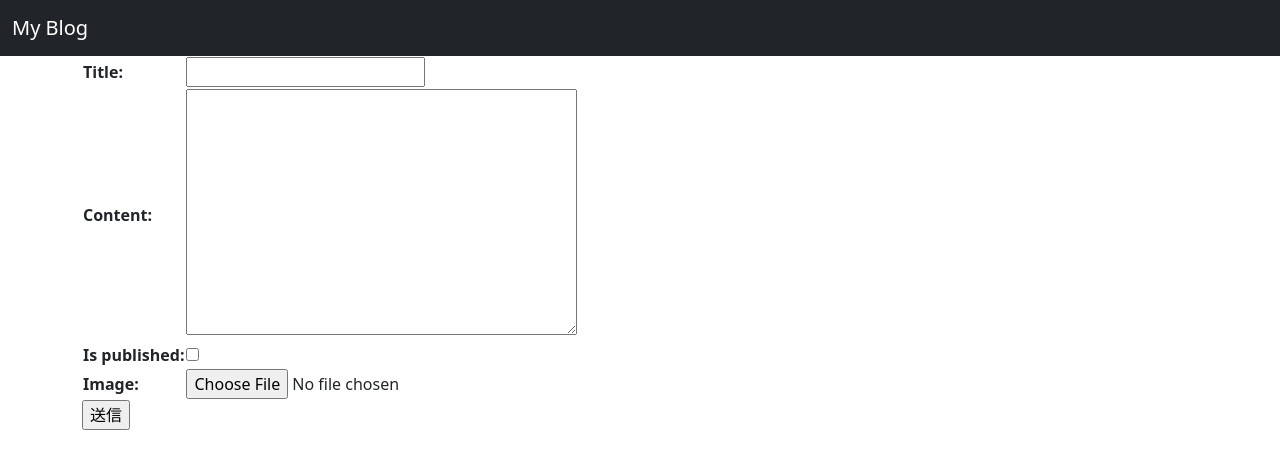
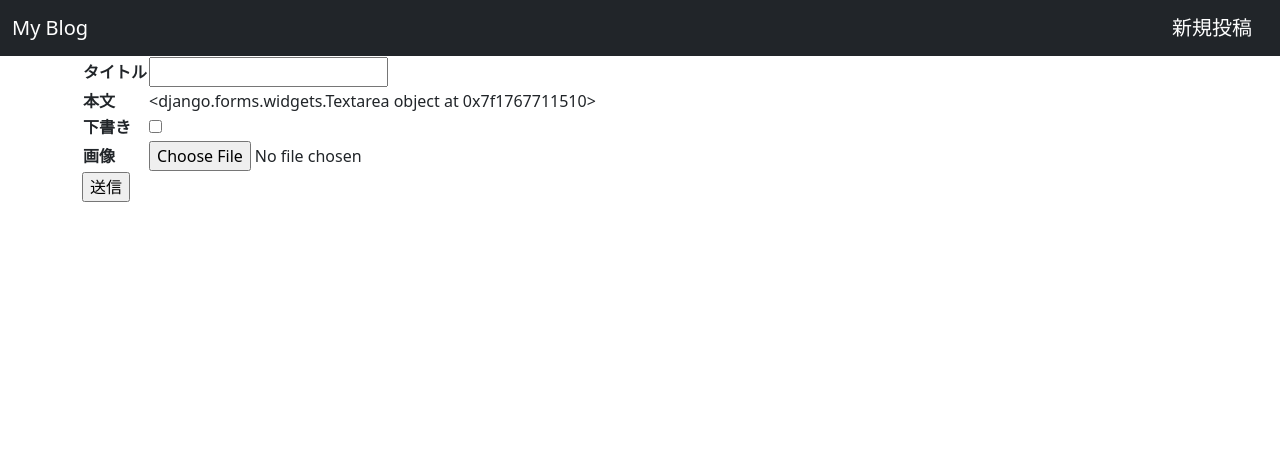
Before and after one commit to shin6142/djangoPractice, a Django app: template blog/templates/blog/post_form.html in a window 1280 px wide. Shown: the top 469 px of the page. Run offline with Django 3.2, Linux system fonts and the light colour scheme; the template is opened without the code that fills it: values that come from a table or form of the project are taken from there, others are empty; some libraries are stand-ins or nearby versions.

Commit message:
新規投稿機能の作り直し

```diff
--- a/blog/forms.py
+++ b/blog/forms.py
@@ -2,8 +2,21 @@
 from .models import Post
 
 
-class PostCreateFrom(forms.ModelForm):
+class PostInsertForm(forms.ModelForm):
+
+    title = forms.CharField(label='タイトル')
+    content = forms.Textarea()
+    is_published = forms.BooleanField(label='公開', required=False)
+    image = forms.ImageField(label='画像', required=False)
 
     class Meta:
         model = Post
-        fields = ('title', 'content', 'is_published', 'image')
+        fields = '__all__'
+
+
+class PostUpdateForm(forms.Form):
+
+    title = forms.CharField(label='タイトル')
+    content = forms.Textarea()
+    is_published = forms.BooleanField(label='公開', required=False)
+    image = forms.ImageField(label='画像', required=False)
--- a/blog/models.py
+++ b/blog/models.py
@@ -8,8 +8,8 @@
     content = models.TextField()
     created_at = models.DateTimeField(auto_now_add=True)
     updated_at = models.DateTimeField(auto_now=True)
-    is_published = models.BooleanField(default=False)
-    image = models.ImageField(upload_to="uploads/", null=True, blank=True)
+    is_published = models.BooleanField(default=False, blank=True, null=True)
+    image = models.ImageField(upload_to="uploads/", blank=True, null=True)
 
     def __str__(self):
         return self.title
--- a/blog/templates/blog/base.html
+++ b/blog/templates/blog/base.html
@@ -3,21 +3,20 @@
 <html lang="ja">
 
 <head>
-    <meta charset="UTF-8">
-    <meta http-equiv="X-UA-Compatible" content="IE=edge">
-    <meta name="viewport" content="width=device-width, initial-scale=1.0"> {% bootstrap_css %} {% bootstrap_javascript %}
+    <meta charset="UTF-8" />
+    <meta http-equiv="X-UA-Compatible" content="IE=edge" />
+    <meta name="viewport" content="width=device-width, initial-scale=1.0" /> {% bootstrap_css %} {% bootstrap_javascript %}
     <title>My Blog</title>
 </head>
 
 <body>
     <nav class="navbar navbar-dark bg-dark">
         <div class="container-fluid">
-            <a class="navbar-brand" href="">My Blog</a>
+            <a class="navbar-brand" href="{% url 'blog:posts_list' %}">My Blog</a>
+            <a class="navbar-brand" href="{% url 'blog:insert_post' %}">新規投稿</a>
         </div>
     </nav>
-    <div class="container">
-        {% block content %} {% endblock content %}
-    </div>
+    <div class="container">{% block content %} {% endblock content %}</div>
 </body>
 
 </html>
--- /dev/null
+++ b/blog/templates/blog/insert_post.html
@@ -0,0 +1,6 @@
+{% extends 'blog/base.html' %} {% block content %}
+<form method="POST" enctype="multipart/form-data">
+    {% csrf_token %} {{ insert_form.as_p}}
+    <input type="submit" value="新規投稿" />
+</form>
+{% endblock content %}
--- a/blog/templates/blog/post_form.html
+++ b/blog/templates/blog/post_form.html
@@ -1,9 +1,23 @@
 {% extends 'blog/base.html' %} {% block content %}
 <form method="POST">
-    {% csrf_token %}
     <table>
-        {{form.as_table}}
+        <tr>
+            <th>タイトル</th>
+            <td>{{ form.title }}</td>
+        </tr>
+        <tr>
+            <th>本文</th>
+            <td>{{ form.content }}</td>
+        </tr>
+        <tr>
+            <th>下書き</th>
+            <td>{{ form.is_published }}</td>
+        </tr>
+        <tr>
+            <th>画像</th>
+            <td>{{ form.image }}</td>
+        </tr>
     </table>
-    <input type="submit" value="送信" />
+    <input type="submit" value="送信" /> {% csrf_token %}
 </form>
 {% endblock content %}
--- a/blog/templates/blog/index.html
+++ b/blog/templates/blog/posts_list.html
@@ -10,9 +10,8 @@
         <h2 class="card-title">{{ post.title }}</h2>
         <p class="card-text">{{ post.content | truncatechars:30 }}</p>
         <div class="d-grid gap-2 d-md-flex justify-content-md-end">
-            <a href="{% url 'post_detail' post.pk %}" class="btn btn-dark">続きを読む</a
-      >
+            <a href="" class="btn btn-dark">続きを読む</a>
+        </div>
     </div>
-  </div>
 </div>
 {% endif %} {% endfor %} {% endblock content %}
--- a/blog/urls.py
+++ b/blog/urls.py
@@ -1,8 +1,8 @@
 from django.urls import path
-from blog.views import PostList, PostDetail, PostCreateView
+from blog import views
 
+app_name = 'blog'
 urlpatterns = [
-    path("", PostList.as_view(), name=""),
-    path("post/<int:pk>/", PostDetail.as_view(), name="post_detail"),
-    path("post_create", PostCreateView.as_view(), name="post_create"),
+    path("insert_post", views.insert_post, name="insert_post"),
+    path("posts_list", views.posts_list, name="posts_list"),
 ]
--- a/config/urls.py
+++ b/config/urls.py
@@ -15,15 +15,15 @@
 """
 from django.contrib import admin
 from django.urls import path, include
-
 from django.conf import settings
 from django.conf.urls.static import static
+
 urlpatterns = [
     path('admin/', admin.site.urls),
-    path("", include("blog.urls")),
+    path("blog/", include("blog.urls")),
 ]
 
 if settings.DEBUG:
     urlpatterns += static(
         settings.MEDIA_URL, document_root=settings.MEDIA_ROOT
-        )
+    )
```
Also changed, not shown: blog/views.py (+20 -21 lines), blog/migrations/0004_auto_20211212_1849.py (added), blog/migrations/0005_auto_20211212_1851.py (added), blog/migrations/0006_auto_20211212_1906.py (added), blog/migrations/0007_auto_20211212_1906.py (added), db.sqlite3.
